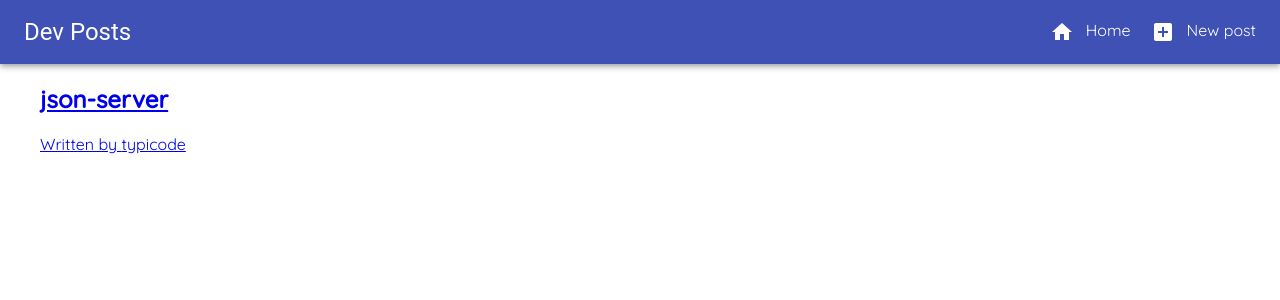
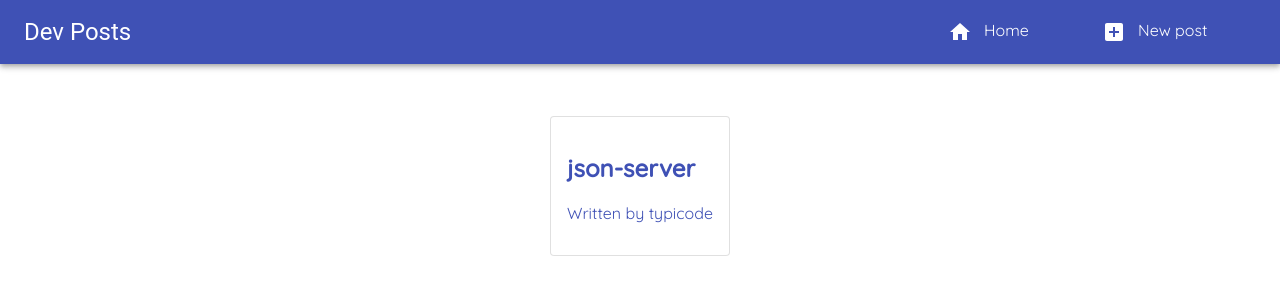
Before and after one commit to sarah27h/posts-app, a React (Create React App) app: page / in a window 1280 px wide. Shown: the top 300 px of the page. Built offline with nearby package versions, Linux system fonts and the light colour scheme; data requests are answered from the project's data file.

Commit message:
Style: style components

```diff
--- a/src/Home.js
+++ b/src/Home.js
@@ -1,13 +1,19 @@
 import PostList from './components/posts/PostList';
 import useFetch from './hooks/useFetch';
+import Grid from '@material-ui/core/Grid';
+import Box from '@material-ui/core/Box';
 
 export default function Home() {
   const { data: posts, isPending, errorMessage } = useFetch('http://localhost:8000/posts');
   return (
-    <div>
-      {errorMessage && <p>{errorMessage}</p>}
-      {isPending && <p>Loading....</p>}
-      {posts && <PostList posts={posts} />}
-    </div>
+    <Box mt={5}>
+      <Grid container justify="center" alignItems="center" spacing={2}>
+        <div>
+          {errorMessage && <p>{errorMessage}</p>}
+          {isPending && <p>Loading....</p>}
+          {posts && <PostList posts={posts} />}
+        </div>
+      </Grid>
+    </Box>
   );
 }
--- a/src/components/layouts/Navbar.js
+++ b/src/components/layouts/Navbar.js
@@ -6,26 +6,30 @@ import { useStyles } from './NavbarStyle';
 import AppBar from '@material-ui/core/AppBar';
 import Toolbar from '@material-ui/core/Toolbar';
 import Typography from '@material-ui/core/Typography';
-
 import IconButton from '@material-ui/core/IconButton';
 import HomeIcon from '@material-ui/icons/Home';
 import AddBoxIcon from '@material-ui/icons/AddBox';
+import Grid from '@material-ui/core/Grid';
 
 export default function Navbar() {
   const classes = useStyles();
   return (
-    <div>
     <AppBar position="static">
       <Toolbar>
+        <Grid container alignItems="center">
           {/* logo */}
+          <Grid item xs={6}>
             <Link className={`${classes.logo}`} component={RouterLink} underline="none" to="/">
               <Typography variant="h5">Dev Posts</Typography>
             </Link>
+          </Grid>
           {/* logo */}
 
           {/* links */}
+          <Grid item container xs={6} justify="flex-end" spacing={2}>
+            <Grid item md={3}>
               <Link
-            className={`${classes.right} ${classes.linkColor}`}
+                className={`${classes.alignRight} ${classes.linkColor}`}
                 component={RouterLink}
                 underline="none"
                 to="/"
@@ -40,9 +44,11 @@ export default function Navbar() {
                 </IconButton>
                 Home
               </Link>
+            </Grid>
 
+            <Grid item md={3}>
               <Link
-            className={`${classes.linkColor}`}
+                className={`${classes.alignRight} ${classes.linkColor}`}
                 component={RouterLink}
                 underline="none"
                 to="/create"
@@ -57,9 +63,11 @@ export default function Navbar() {
                 </IconButton>
                 New post
               </Link>
+            </Grid>
             {/* links */}
+          </Grid>
+        </Grid>
       </Toolbar>
     </AppBar>
-    </div>
   );
 }
--- a/src/components/layouts/NavbarStyle.js
+++ b/src/components/layouts/NavbarStyle.js
@@ -14,6 +14,10 @@ export const useStyles = makeStyles((theme) => ({
     color: 'white',
   },
 
+  alignRight: {
+    marginLeft: 'auto',
+  },
+
   right: {
     marginLeft: 'auto',
     marginRight: '20px',
--- a/src/components/posts/PostList.js
+++ b/src/components/posts/PostList.js
@@ -1,17 +1,26 @@
 import React from 'react';
-import { Link } from 'react-router-dom';
+import Paper from '@material-ui/core/Paper';
+import Grid from '@material-ui/core/Grid';
+import { Link as RouterLink } from 'react-router-dom';
+import Link from '@material-ui/core/Link';
+
+import { useStyles } from './PostListStyle';
 
 export default function PostList({ posts }) {
+  const classes = useStyles();
+
   const postList = posts.map((post) => {
     return (
-      <div key={post.id}>
-        <Link to={`/posts/${post.id}`}>
-          <h2>{post.title}</h2>
-          <p>Written by {post.author}</p>
-        </Link>
-      </div>
+      <Grid item xs key={post.id}>
+        <Paper variant="outlined" className={classes.paper}>
+          <Link component={RouterLink} underline="hover" to={`/posts/${post.id}`}>
+            <h2>{post.title}</h2>
+            <p>Written by {post.author}</p>
+          </Link>
+        </Paper>
+      </Grid>
     );
   });
 
-  return <ul>{postList}</ul>;
+  return <ul className={classes.list}>{postList}</ul>;
 }
--- /dev/null
+++ b/src/components/posts/PostListStyle.js
@@ -0,0 +1,14 @@
+import { makeStyles } from '@material-ui/core/styles';
+
+export const useStyles = makeStyles((theme) => ({
+  list: {
+    paddingLeft: 0,
+  },
+
+  paper: {
+    padding: theme.spacing(2),
+    margin: 'auto',
+    marginTop: '20px',
+    maxWidth: 500,
+  },
+}));
```
Also changed, not shown: src/components/layouts/NotFound.js (added, +26 -0 lines). Lines whose indentation alone changed are shown as unchanged.
